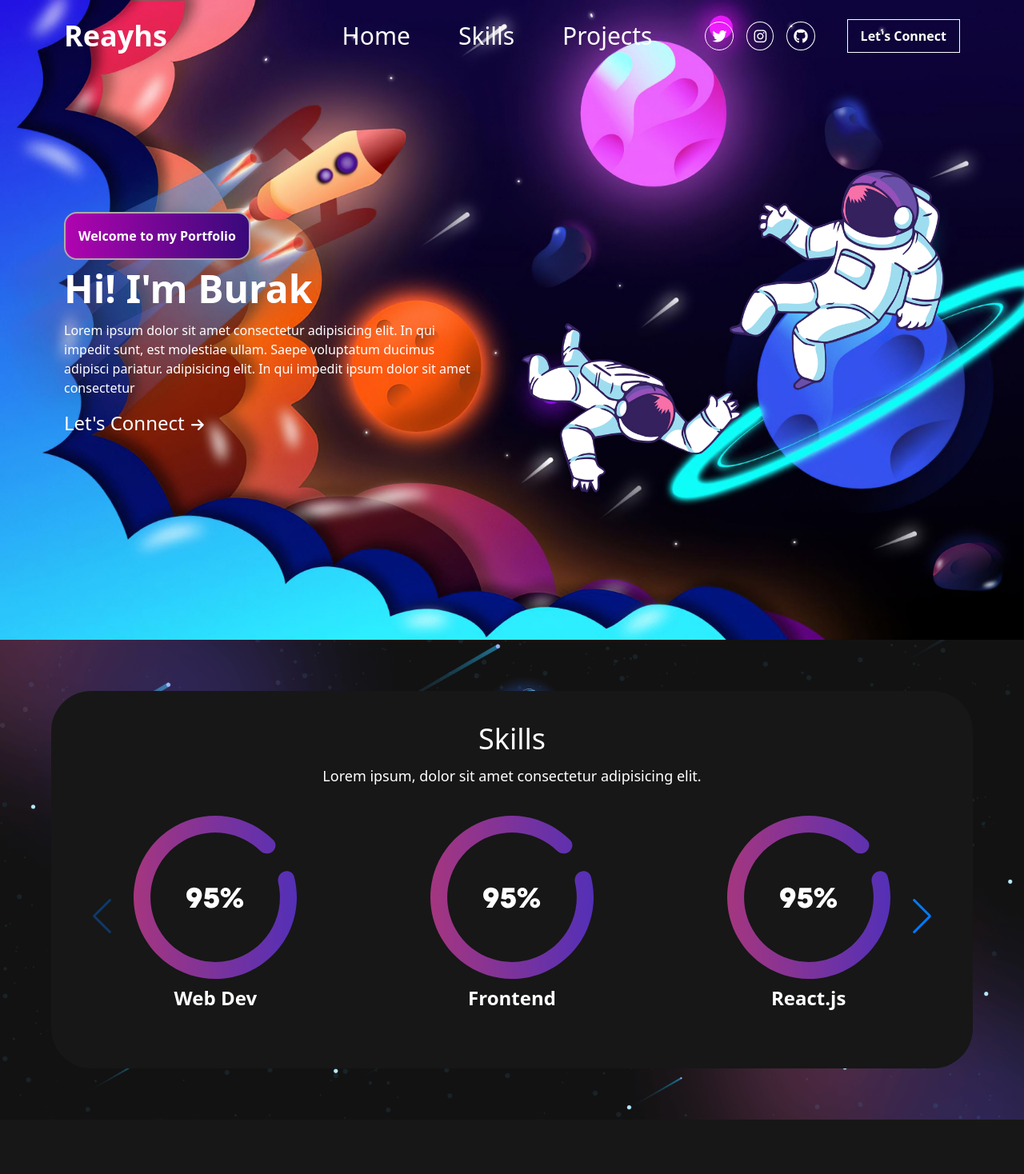
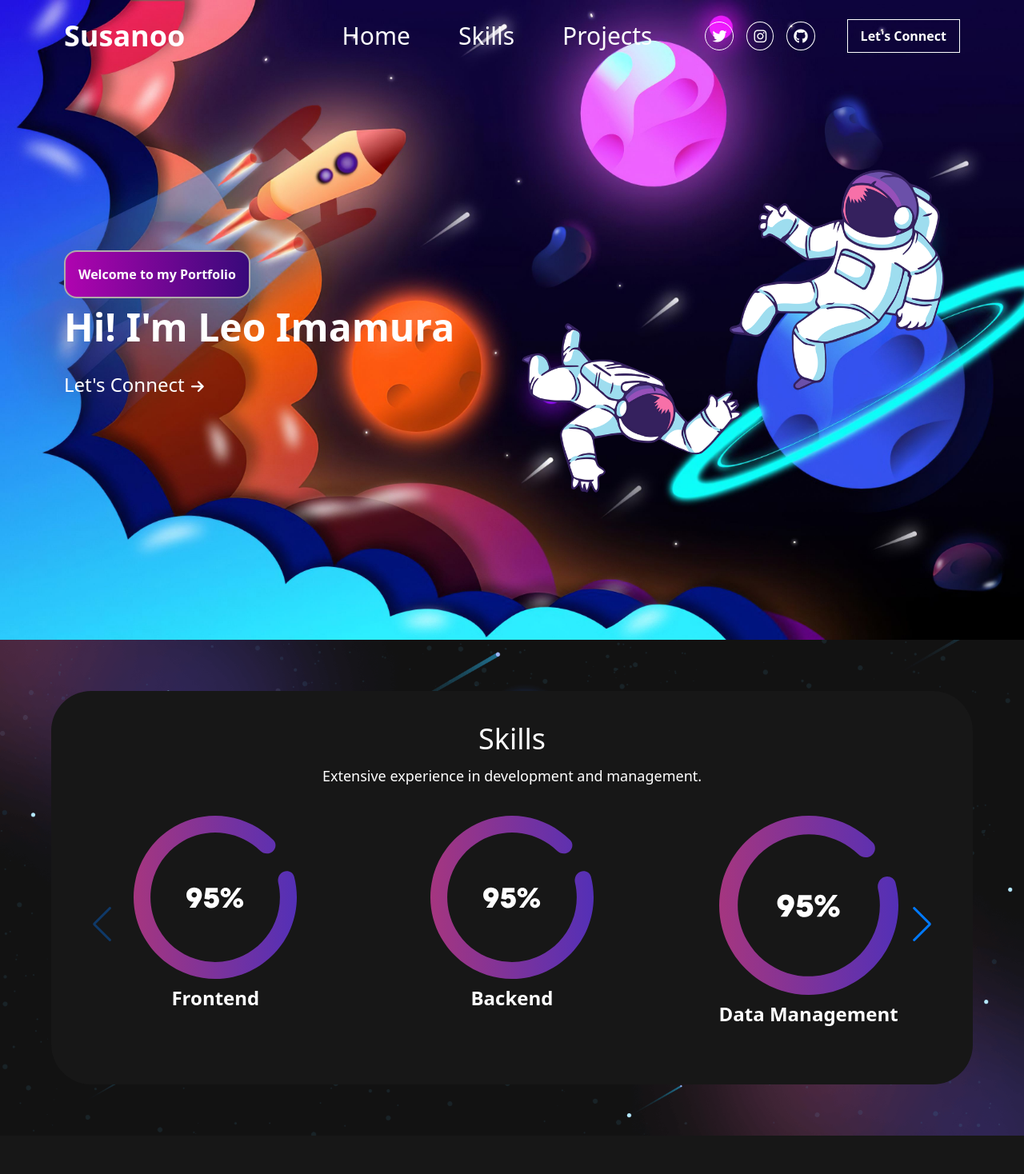
Before and after one commit to Loego/AngryPortFolio, a React (Vite) app: page / in a window 1280 px wide. Shown: the top 1468 px of the page at 80% size. Built offline with nearby package versions, Linux system fonts and the light colour scheme.

Commit message:
Added Projects

```diff
--- a/src/components/Footer.jsx
+++ b/src/components/Footer.jsx
@@ -5,7 +5,7 @@ function Footer() {
     <>
       <div className="footer bg-[#171717]">
         <div className="wrap flex justify-between items-center px-12 text-white font-bold py-6 tl:px-4 tl:py-4 ">
-          <h1 className="text-3xl">Reayhs</h1>
+          <h1 className="text-3xl">Susanoo</h1>
           <div className="flex gap-4 cursor-pointer ">
             <a href="https://twitter.com/reayhs" target="_blank">
               <i className="fa-brands fa-twitter border-[1px] border-white p-2 rounded-[100%] hover:bg-white hover:text-black"></i>
@@ -13,7 +13,7 @@ function Footer() {
             <a href="https://www.instagram.com/iburakz" target="_blank">
               <i className="fa-brands fa-instagram border-[1px] border-white p-2 rounded-[100%] hover:bg-white hover:text-black"></i>
             </a>
-            <a href="https://github.com/Reayhs/react-tailwind-portfolio" target="_blank">
+            <a href="https://github.com/AngrySusanoo" target="_blank">
               <i className="fa-brands fa-github border-[1px] border-white p-2 rounded-[100%] hover:bg-white hover:text-black"></i>
             </a>
           </div>
--- a/src/components/Header.jsx
+++ b/src/components/Header.jsx
@@ -15,9 +15,9 @@ function Header() {
         <div className="btn py-3">
           <button  className=' border-2 border-[#b0aaaa] font-bold text-white bg-[linear-gradient(90deg,#b004b0,#38097a)] p-4 rounded-2xl'>Welcome to my Portfolio</button>
         </div>
-        <h1 className='text-white text-5xl font-bold'>Hi! I'm Burak</h1>
-        <p className='text-white py-4 max-w-lg '>Lorem ipsum dolor sit amet consectetur  adipisicing elit. In qui impedit  sunt, est molestiae ullam. Saepe voluptatum ducimus adipisci pariatur. adipisicing elit.  In qui impedit ipsum dolor sit amet consectetur</p>
-        <button className='  text-white text-2xl'>Let's Connect <i className="fa-solid fa-arrow-right text-lg  p-[2px] "></i> </button>
+        <h1 className='text-white text-5xl font-bold'>Hi! I'm Leo Imamura</h1>
+        <p className='text-white py-4 max-w-lg '></p>
+        <button className=' text-white text-2xl'>Let's Connect <i className="fa-solid fa-arrow-right text-lg  p-[2px] "></i> </button>
       </div>
       <div className="image banner-astronout lg:hidden absolute w-[300px] flex ">
       <img className='w-96 ast-img' src={logo1} alt="" />
--- a/src/components/Navbar.jsx
+++ b/src/components/Navbar.jsx
@@ -26,7 +26,7 @@ function Navbar() {
   return (
     <>
       <div className="navbarcon flex justify-between items-center px-20 py-6 bg-transparent z-40 text-white lg:px-6 fixed w-full">
-        <h1 className="text-4xl  font-bold ">Reayhs</h1>
+        <h1 className="text-4xl  font-bold ">Susanoo</h1>
 
         <nav
           className={` flex justify-center items-center gap-x-10 ${
@@ -54,7 +54,7 @@ function Navbar() {
               <i className="fa-brands fa-instagram border-[1px] border-white p-2 rounded-[100%] hover:bg-white hover:text-black"></i>
             </a>
             <a
-              href="https://github.com/Reayhs/react-tailwind-portfolio"
+              href="https://github.com/AngrySusanoo"
               target="_blank"
             >
               <i className="fa-brands fa-github border-[1px] border-white p-2 rounded-[100%] hover:bg-white hover:text-black"></i>
--- a/src/components/Skills.jsx
+++ b/src/components/Skills.jsx
@@ -15,7 +15,7 @@ function Skills() {
         <div className="skills-wrapper text-center text-white bg-[#171717]  p-10 rounded-[50px] lg:p-2">
           <h1 className="text-4xl ">Skills</h1>
           <p className="text-lg py-3">
-            Lorem ipsum, dolor sit amet consectetur adipisicing elit.
+            Extensive experience in development and management.
           </p>
           <div className="box flex  justify-between  items-center bg-[#171717] my-6">
             <Swiper
@@ -32,21 +32,21 @@ function Skills() {
                 {" "}
                 <div className=" bg-[#171717]">
                   <img src={img} alt="" />
-                  <h1 className="font-bold text-2xl my-2">Web Dev</h1>
+                  <h1 className="font-bold text-2xl my-2">Frontend</h1>
                 </div>
               </SwiperSlide>
               <SwiperSlide className=" bg-[#171717]">
                 {" "}
                 <div className=" bg-[#171717]">
                   <img src={img} alt="" />
-                  <h1 className="font-bold text-2xl my-2">Frontend </h1>
+                  <h1 className="font-bold text-2xl my-2">Backend</h1>
                 </div>
               </SwiperSlide>
               <SwiperSlide className=" bg-[#171717]">
                 {" "}
                 <div className=" bg-[#171717]">
                   <img src={img} alt="" />
-                  <h1 className="font-bold text-2xl my-2">React.js</h1>
+                  <h1 className="font-bold text-2xl my-2">Data Management</h1>
                 </div>
               </SwiperSlide>
 
@@ -54,14 +54,7 @@ function Skills() {
                 {" "}
                 <div className=" bg-[#171717]">
                   <img src={img} alt="" />
-                  <h1 className="font-bold text-2xl my-2">Javascript</h1>
-                </div>
-              </SwiperSlide>
-              <SwiperSlide className=" bg-[#171717]">
-                {" "}
-                <div className=" bg-[#171717]">
-                  <img src={img} alt="" />
-                  <h1 className="font-bold text-2xl my-2">Tailwind</h1>
+                  <h1 className="font-bold text-2xl my-2">Blockchain</h1>
                 </div>
               </SwiperSlide>
             </Swiper>
```
